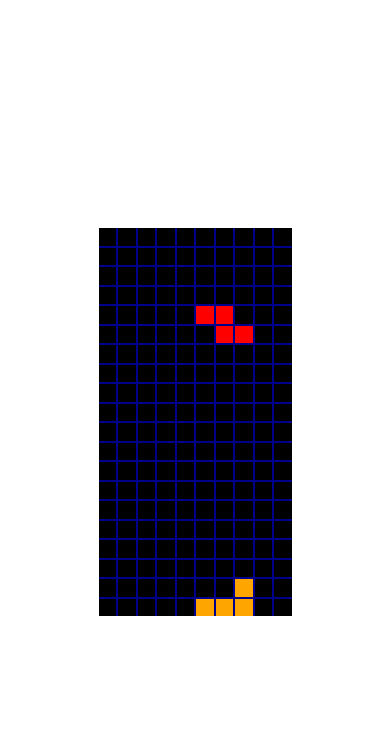
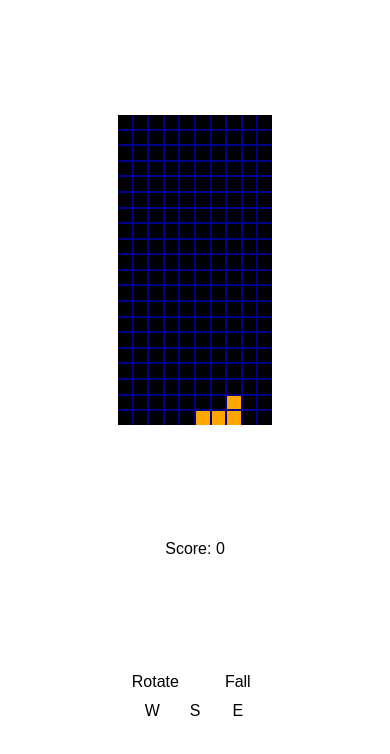
Before and after one commit to g30133/tetris, a React (Create React App) app: page / in a window 390 px wide. Shown: the top 754 px of the page. Built offline with nearby package versions, Linux system fonts and the light colour scheme.

Commit message:
Phone Compatibilty

```diff
--- a/src/App.css
+++ b/src/App.css
@@ -9,3 +9,62 @@
   justify-content: space-evenly;
   align-items: center;
 }
+
+.buttons {
+  display: grid;
+  grid-template-columns: repeat(3, calc(3 * var(--board-cell-size)));
+  grid-template-rows: repeat(2, calc(2 * var(--board-cell-size)));
+  grid-gap: 2px;
+}
+
+.rotate {
+  text-align: center;
+  grid-column-start: 1;
+  grid-column-end: 2;
+  grid-row-start: 1;
+  grid-row-end: 2;
+}
+
+.left {
+  text-align: center;
+  grid-column-start: 1;
+  grid-column-end: 2;
+  grid-row-start: 2;
+  grid-row-end: 3;
+}
+
+.down {
+  text-align: center;
+  grid-column-start: 2;
+  grid-column-end: 3;
+  grid-row-start: 2;
+  grid-row-end: 3;
+}
+
+.right {
+  text-align: center;
+  grid-column-start: 3;
+  grid-column-end: 4;
+  grid-row-start: 2;
+  grid-row-end: 3;
+}
+
+.space {
+  text-align: center;
+  grid-column-start: 3;
+  grid-column-end: 4;
+  grid-row-start: 1;
+  grid-row-end: 2;
+}
+
+.result {
+  position: absolute;
+  top: calc(3 * var(--cell-size));
+  width: calc(15 * var(--cell-size));
+  height: calc(15 * var(--cell-size));
+  background-color: rgba(0,255,0,1.0);
+}
+
+.hidden {
+  display: none;
+}
--- a/src/App.tsx
+++ b/src/App.tsx
@@ -5,14 +5,19 @@ import * as C from './constants'
 import Board, { CellType } from './Board'
 import Piece, { PieceColor, PieceType, DirectionType } from './Piece';
 import Util from './Util';
-//import Util from './Util'
 
 interface AppState {
   board: CellType[]
   currRotateIx: number
 }
 
+interface PlayerInfo {
+  name: string
+  score: number
+}
+
 class App extends React.Component<any, AppState> {
+
 
   // instance variables
   currentPiece: Piece
@@ -20,10 +25,16 @@ class App extends React.Component<any, AppState> {
   pieceTypes: PieceType[]
   colorTypes: PieceColor[]
   direction: DirectionType
+  score: number
+  isGameOver: boolean
   numSupportedLoops: number
+  topThreePlayers: PlayerInfo[]
 
   constructor(props:any) {
     super(props)
+    this.onDownClicked = this.onDownClicked.bind(this)
+    this.onSpaceClicked = this.onSpaceClicked.bind(this)
+    this.onRotateClicked = this.onRotateClicked.bind(this)
 
     this.gameLoop = this.gameLoop.bind(this)
 
@@ -41,6 +52,14 @@ class App extends React.Component<any, AppState> {
       this.state.board.push('.')
     }
 
+    //remove this later when implement server side
+    this.topThreePlayers = []
+    this.topThreePlayers.push({name: 'Geo', score: 100})
+    this.topThreePlayers.push({name: 'Jaimie', score: 90})
+    this.topThreePlayers.push({name: 'Jae', score: 80})
+
+    this.score = 0
+    this.isGameOver = false
     this.direction = 's'
     this.pieceTypes = []
 
@@ -63,7 +82,7 @@ class App extends React.Component<any, AppState> {
 
     const index = Math.floor(Math.random() * this.pieceTypes.length)
     this.currentPiece = new Piece(this.pieceTypes[index], this.colorTypes[index])
-    this.currentPiece.setupPosition(0, 5, this.state.currRotateIx)
+    this.currentPiece.setupPosition(-3, 5, this.state.currRotateIx)
 
     this.fixed = Array.from(this.state.board)
 
@@ -71,45 +90,15 @@ class App extends React.Component<any, AppState> {
 
     document.addEventListener('keydown', (event) => {
       if(event.key === 'ArrowLeft') {
-        this.onKeyDown('w')
+        if(this.currentPiece.startRow >= 0) this.onKeyDown('w')
       } else if(event.key === 'ArrowRight') {
-        this.onKeyDown('e')
+        if(this.currentPiece.startRow >= 0) this.onKeyDown('e')
       } else if(event.key === 'ArrowDown') {
-        const newBoard = Array.from(this.fixed)
-        if(this.isSupported() === false) {
-          this.currentPiece.move('s')
-          this.currentPiece.emit(newBoard)
-          this.setState(prevState => {
-            return {
-              board: newBoard
-            }
-          })
-        }
+        this.onDownClicked()
       } else if(event.key === 'ArrowUp') {
-        if(this.currentPiece.isRotateable(this.fixed, (this.state.currRotateIx + 90) % 360)) {
-          const newBoard = Array.from(this.fixed)
-          this.currentPiece.rotate((this.state.currRotateIx + 90) % 360)
-          this.currentPiece.emit(newBoard)
-          this.setState(prevState => {
-            return {
-              board: newBoard,
-              currRotateIx: (prevState.currRotateIx + 90) % 360
-            }
-          }, () => {
-            console.log('currRotateIx:' + this.state.currRotateIx)
-          })
-        }
+        this.onRotateClicked()
       } else if(event.key === ' '){
-        const newBoard = Array.from(this.fixed)
-        this.currentPiece.moveAllTheWayDown(this.fixed)
-        this.currentPiece.emit(newBoard)
-        //we dont want the piece to be able to move if space is pressed
-        this.numSupportedLoops = 3
-        this.setState(prevState => {
-          return {
-            board: newBoard
-          }
-        })
+        this.onSpaceClicked()
       }
     })
   }
@@ -135,6 +124,49 @@ class App extends React.Component<any, AppState> {
     }
   }
 
+  private onRotateClicked() {
+    if(this.currentPiece.isRotateable(this.fixed, (this.state.currRotateIx + 90) % 360)) {
+      const newBoard = Array.from(this.fixed)
+      this.currentPiece.rotate((this.state.currRotateIx + 90) % 360)
+      this.currentPiece.emit(newBoard)
+      this.setState(prevState => {
+        return {
+          board: newBoard,
+          currRotateIx: (prevState.currRotateIx + 90) % 360
+        }
+      }, () => {
+        console.log('currRotateIx:' + this.state.currRotateIx)
+      })
+    }
+  }
+
+  private onDownClicked() {
+    const newBoard = Array.from(this.fixed)
+    if(this.isSupported() === false) {
+      this.score += 1
+      this.currentPiece.move('s')
+      this.currentPiece.emit(newBoard)
+      this.setState(prevState => {
+        return {
+          board: newBoard
+        }
+      })
+    }
+  }
+
+  private onSpaceClicked() {
+    const newBoard = Array.from(this.fixed)
+    this.score += this.currentPiece.moveAllTheWayDown(this.fixed) * 2
+    this.currentPiece.emit(newBoard)
+    //we dont want the piece to be able to move if space is pressed
+    this.numSupportedLoops = 3
+    this.setState(prevState => {
+      return {
+        board: newBoard
+      }
+    })
+  }
+
   // returns true when current piece is supported by the floor or by other pieces
   //         false otherwise
   private isSupported():boolean {
@@ -142,23 +174,45 @@ class App extends React.Component<any, AppState> {
     // 1. current piece against floor
     if(this.currentPiece.isContactingFloor()) return true
     if(this.currentPiece.isContactingFixed(this.fixed)) {
+      console.log('__________: ' + JSON.stringify(this.currentPiece))
       return true
     }
     return false
   }
 
+  private checkGameOver():boolean {
+    console.log('checkGameOver piece unitIx:' + this.currentPiece.unitIxs)
+    for(let i = 0; i < this.currentPiece.unitIxs.length; i++) {
+      if(this.currentPiece.unitIxs[i] < 0) {
+        console.log('game is over')
+        return true
+      }
+    }
+    return false
+  }
+
   private gameLoop() {
+    Util.dumpBoard(this.state.board)
     console.log('currRotateIx:' + this.state.currRotateIx)
 //    Util.dumpBoard(this.state.board)
+    if(this.isGameOver) {
+      const result = document.querySelector('.result')
+      if(result !== null) result.classList.remove('hidden')
+      return
+    }
     setTimeout(this.gameLoop, C.ANIMATION_DELAY)
 
     const newBoard = Array.from(this.fixed)
 
     if (this.isSupported()) {
+      if(this.checkGameOver()) {
+        //GAME OVER
+        this.isGameOver = true
+        return
+      }
       // if supported, piece should still be able t o move for a few turns
       // 1. move currentPiece into fixed
       if(this.direction === 's') {
-        console.log('this.numSupportedLoops:' + this.numSupportedLoops)
         //trying with a variable numSupportedLoops, which keeps count of how many times the block has looped
         //through gameloop and hit is supported. if numSupportedLoops >= 3 set it to fixed
         if(this.numSupportedLoops >= 3) {
@@ -172,6 +226,7 @@ class App extends React.Component<any, AppState> {
             console.log('filledIndexes.length:' + filledRows.length)
             if(filledRows.length > 0) {
               console.log('a row or more is filled')
+              this.score += 100 * filledRows.length
               for(let i = 0; i < filledRows.length; i++) {
                 for(let col = 0; col < C.NUM_COLS; col++) {
                   this.fixed[filledRows[i] * C.NUM_COLS + col] = '.'
@@ -187,7 +242,7 @@ class App extends React.Component<any, AppState> {
             // 3. assign currentPiece a new Piece
             const index = Math.floor(Math.random() * this.pieceTypes.length)
             this.currentPiece = new Piece(this.pieceTypes[index], this.colorTypes[index])
-            this.currentPiece.setupPosition(0, 5, this.state.currRotateIx)
+            this.currentPiece.setupPosition(-3, 5, this.state.currRotateIx)
           })
         } else {
           this.numSupportedLoops++
@@ -212,7 +267,23 @@ class App extends React.Component<any, AppState> {
         <Board
           board={this.state.board}
         />
-
+        <div className='score'>Score: {this.score}</div>
+        <div className='buttons'>
+          <div className='button left' onClick={() => {this.onKeyDown('w')}}> W </div>
+          <div className='button down' onClick={this.onDownClicked}> S </div>
+          <div className='button right' onClick={() => {this.onKeyDown('e')}}> E </div>
+          <div className='button rotate' onClick={this.onRotateClicked}> Rotate </div>
+          <div className='button space' onClick={this.onSpaceClicked}> Fall </div>
+        </div>
+        <div className='result hidden'>
+          <h1>Leaderboard</h1>
+          <br/><br/>
+          Leader  [{this.topThreePlayers[0].name} ({this.topThreePlayers[0].score})]
+          <br/><br/>
+          2nd [{this.topThreePlayers[1].name} ({this.topThreePlayers[1].score})]
+          <br/><br/>
+          3rd [{this.topThreePlayers[2].name} ({this.topThreePlayers[2].score})]
+        </div>
       </div>
     );
   }
--- a/src/index.css
+++ b/src/index.css
@@ -1,13 +1,13 @@
 :root {
   --board-num-rows: 20;
   --board-num-cols: 10;
-  --board-cell-size: calc(5vw  - 2px);
+  --board-cell-size: calc(4vw  - 2px);
   --board-gap: 2px;
 }
 
 @media (min-aspect-ratio: 1/1) {
   :root {
-    --board-cell-size: calc(5vh - 2px);
+    --board-cell-size: calc(4vh - 2px);
   }
 }
 
```
Also changed, not shown: src/Piece.ts (+7 -5 lines), src/Board.tsx (line endings or trailing spaces).
